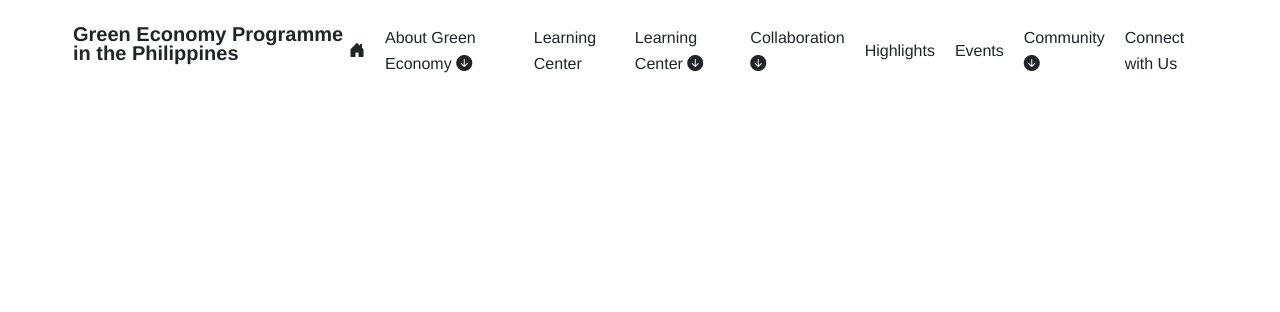
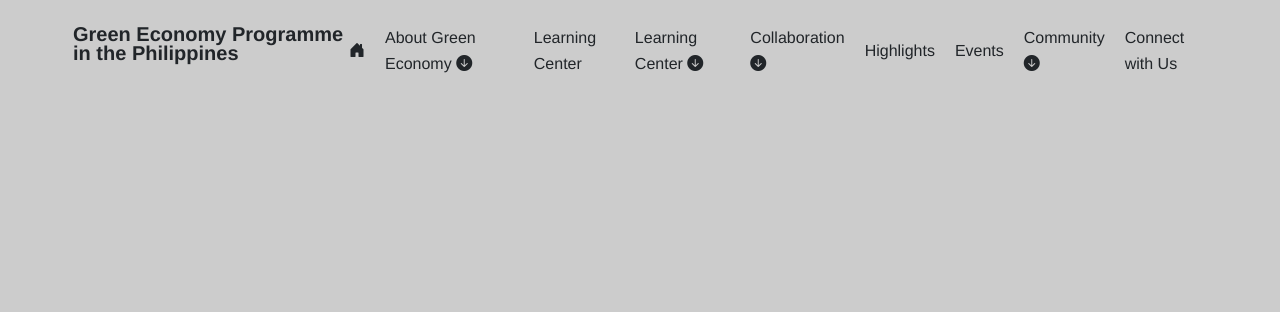
Before and after one commit to Im-Just-Ken/ssx-gepp, a plain HTML site: page views/Home.html in a window 1280 px wide. Shown: the top 312 px of the page. Drawn offline with nearby package versions, Linux system fonts and the light colour scheme; placeholder pictures from the web are drawn by us.

Commit message:
addhero  bg placeholder

```diff
--- a/views/Home.html
+++ b/views/Home.html
@@ -21,6 +21,14 @@
     />
 
     <title>Document</title>
+    <style>
+      body {
+        background-image: url("https://placehold.co/1920x1080"); /* Replace with your actual image URL */
+        background-size: cover;
+        background-position: center;
+        background-attachment: fixed;
+      }
+    </style>
   </head>
   <body>
     <header class="px-73 pt-25">
@@ -63,7 +71,7 @@
         </p>
       </div>
     </section>
-    <section>
+    <section class="bg-light">
       <section class="border py-70 flex justify-content-center">
         <div class="d-flex px-140">
           <div>
```
